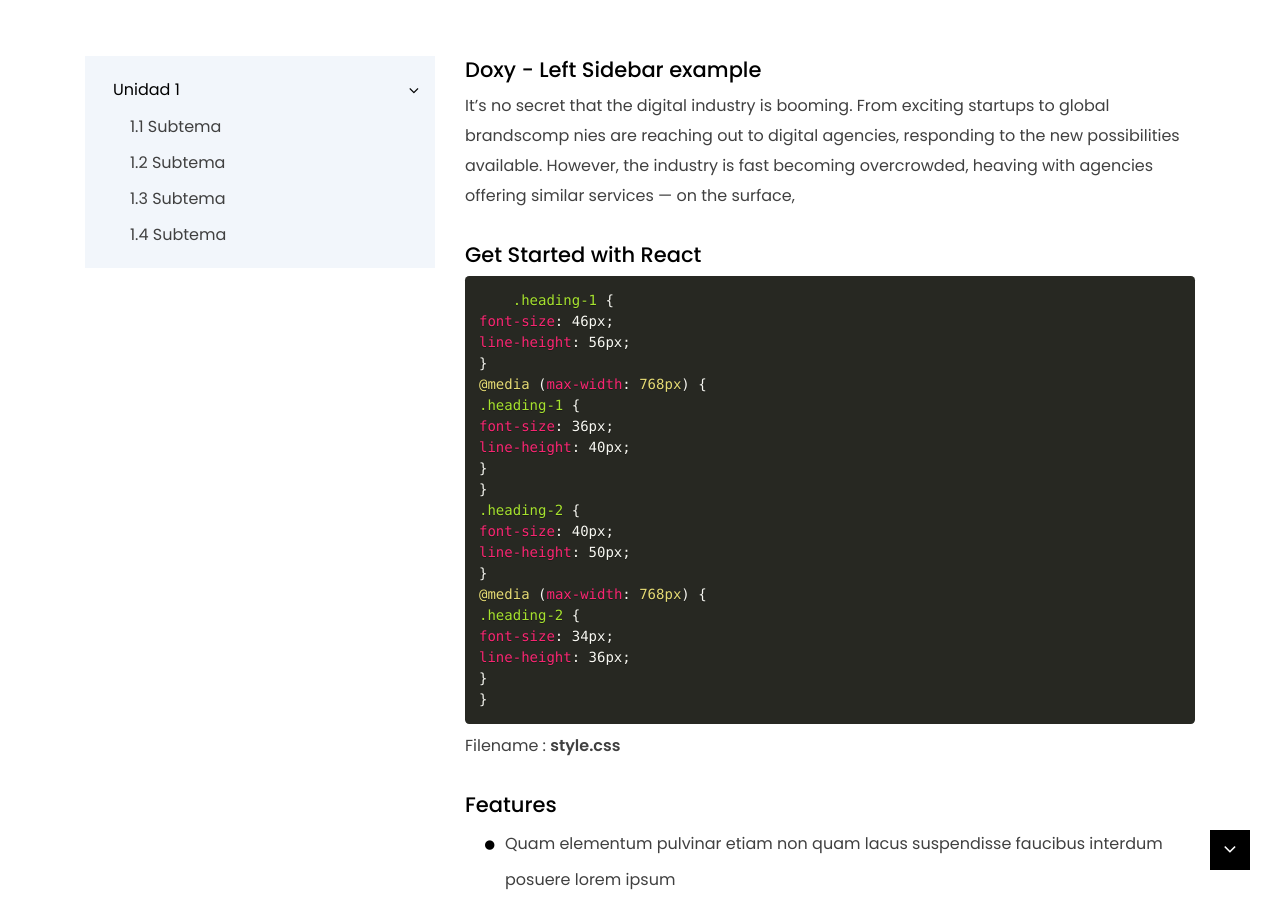
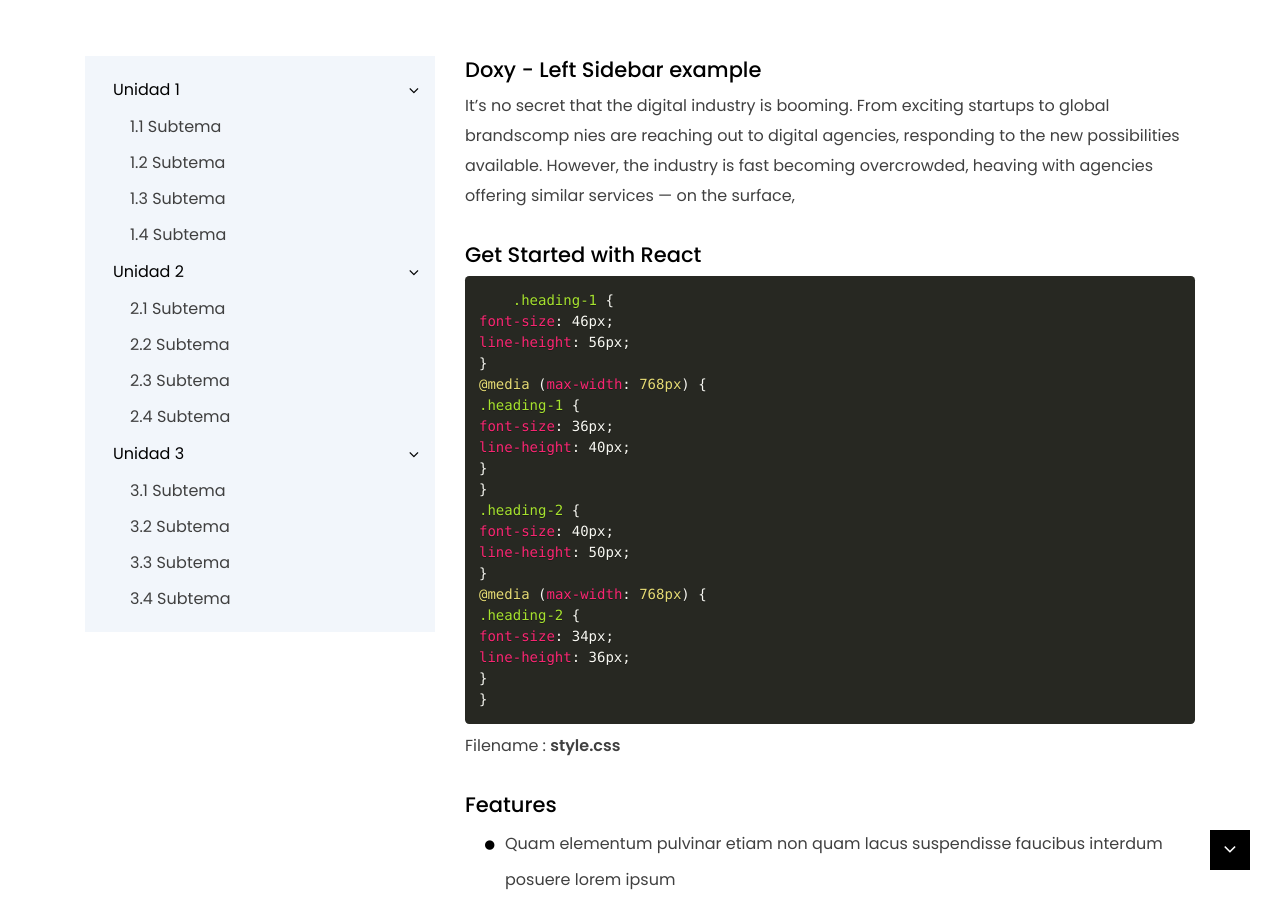
Before and after one commit to trazzos/upaded, a Jekyll site: the page built from _docs/reactjs-components.md, in a window 1280 px wide and 900 px high, scrolled down 350 px. Built offline with Jekyll 4.4.1, drawn with Linux system fonts in a browser that asks for light colours.

Commit message:
completar menú

```diff
--- a/_includes/doc_sidebar.html
+++ b/_includes/doc_sidebar.html
@@ -13,6 +13,32 @@
 				<li><a href="{{site.baseurl}}/docs/up_unidad14">1.4 Subtema</a></li>
 			</ul>
 		</div>
+		<div class="menu-heading">
+			<button class="btn" data-toggle="collapse" data-target="#Unidad2" aria-expanded="true">
+				Unidad 2
+			</button>
+		</div>
+		<div id="Unidad2" class="collapse show" data-parent="#sidebar-menu">
+			<ul class="sub-menu list-inline">
+				<li><a href="{{site.baseurl}}/docs/up_unidad21">2.1 Subtema</a></li>
+				<li><a href="{{site.baseurl}}/docs/up_unidad22">2.2 Subtema</a></li>
+				<li><a href="{{site.baseurl}}/docs/up_unidad23">2.3 Subtema</a></li>
+				<li><a href="{{site.baseurl}}/docs/up_unidad24">2.4 Subtema</a></li>
+			</ul>
+		</div>
+		<div class="menu-heading">
+			<button class="btn" data-toggle="collapse" data-target="#Unidad3" aria-expanded="true">
+				Unidad 3
+			</button>
+		</div>
+		<div id="Unidad3" class="collapse show" data-parent="#sidebar-menu">
+			<ul class="sub-menu list-inline">
+				<li><a href="{{site.baseurl}}/docs/up_unidad31">3.1 Subtema</a></li>
+				<li><a href="{{site.baseurl}}/docs/up_unidad32">3.2 Subtema</a></li>
+				<li><a href="{{site.baseurl}}/docs/up_unidad33">3.3 Subtema</a></li>
+				<li><a href="{{site.baseurl}}/docs/up_unidad34">3.4 Subtema</a></li>
+			</ul>
+		</div>
 	</div>
 
 
```
